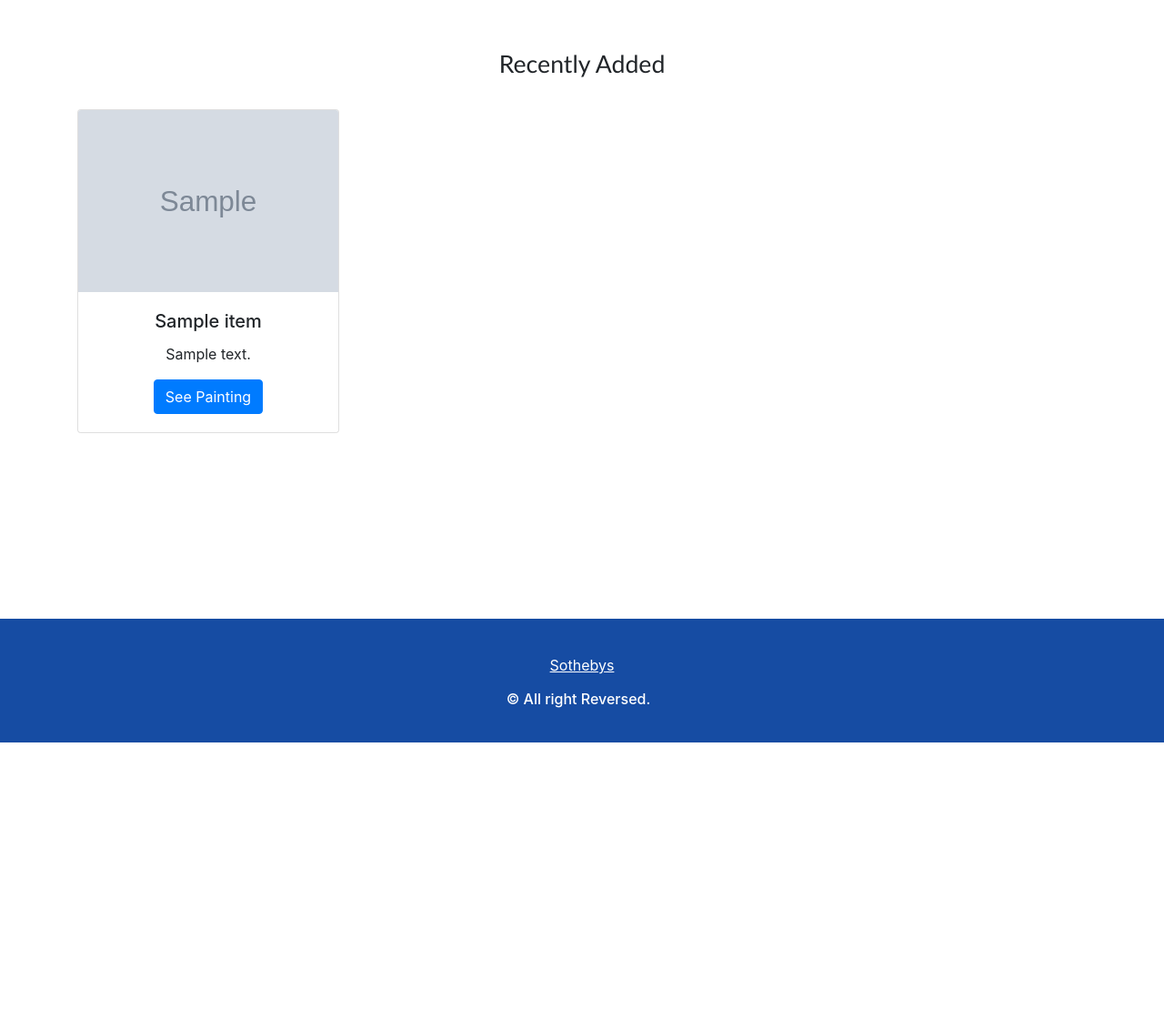
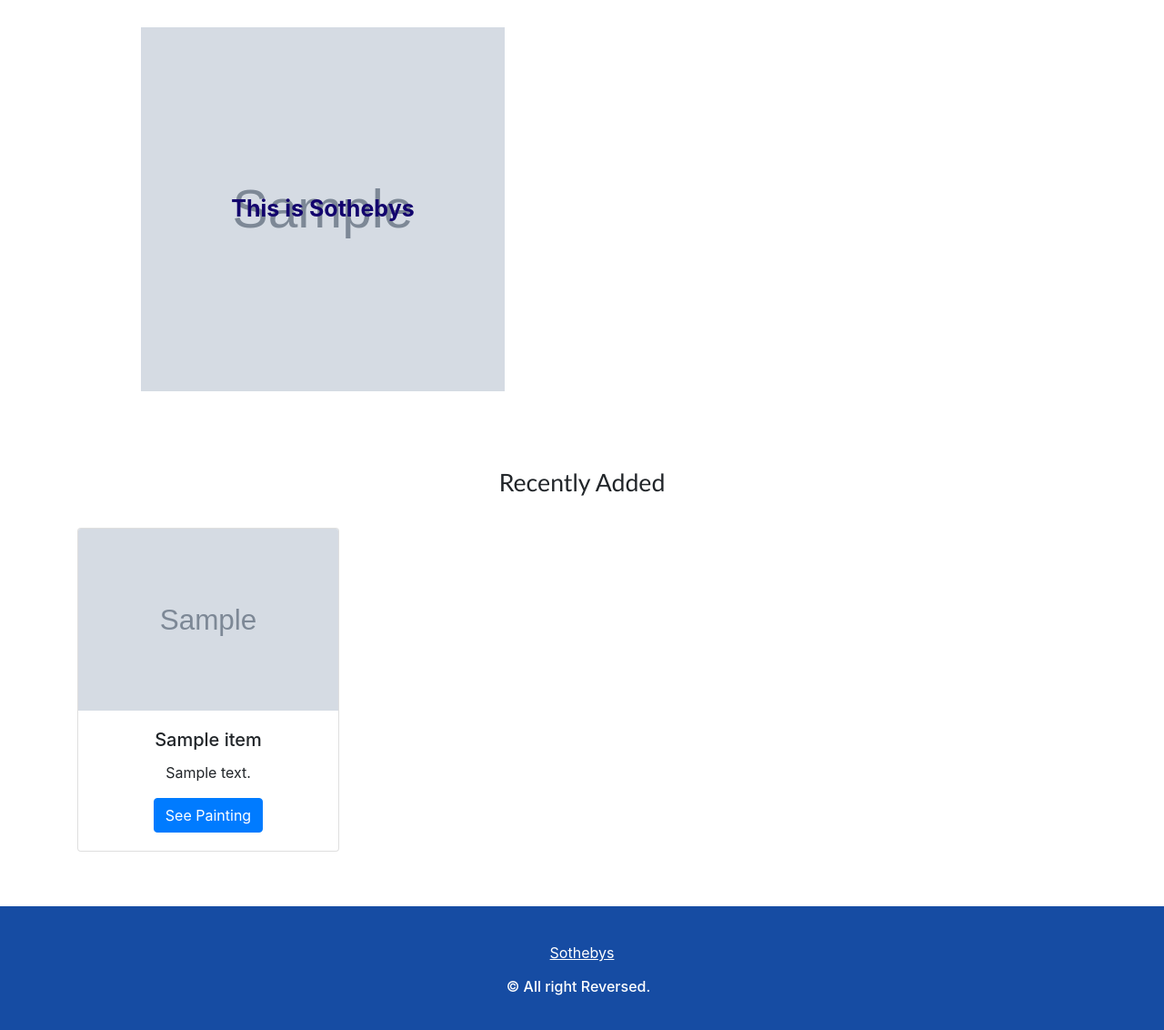
Before and after one commit to dhruvjain51/Sothebys-1, a Django app: page / in a window 1280 px wide. Shown: the part 56-1188 px from the top of the page at 91% size. Before the commit the page ends 872 px from the top, so only its background shows below. Run offline with Django 3.2, Linux system fonts and the light colour scheme; tables that the repository leaves empty hold one stand-in row (values such as "Sample post"); grey boxes marked "Sample" are stand-in pictures; a database or web service that is not in the repository returns one stand-in record (values such as "Sample title"); data that the repository does not hold is empty; some libraries are stand-ins or nearby versions.

Commit message:
Home Page banner done

```diff
--- a/web/home/templates/home.html
+++ b/web/home/templates/home.html
@@ -2,6 +2,22 @@
 {% extends 'base.html' %}
 
 {% block content %}
+
+<section id = "banner">
+<div class="row row-centered text-center">
+  {% for painting in banners %}
+  <div class="col-md-6" style = "position: relative;
+  text-align: center;
+  color: black;">
+    <img src="{{painting.image}}" alt="" width="400" height="400">
+    <div class="centered">{% cycle 'This is Sothebys' 'The new way to shop art' %}</div>
+
+  </div>
+{% endfor %}
+</div>
+</section>
+
+
 <section id ="recent_paintings">
 
 
--- a/web/home/views.py
+++ b/web/home/views.py
@@ -10,6 +10,7 @@
     r = requests.get('http://exp-api:8000/home/recent_paintings/')
     context = {
         "latest_paintings": get_latest_paintings(),
+        "banners": get_banners(),
     }
     return render(request, "home.html", context)
 
@@ -17,3 +18,8 @@
 def get_latest_paintings():
     r = requests.get('http://exp-api:8000/home/recent_paintings/')
     return r.json
+
+
+def get_banners():
+    r = requests.get('http://exp-api:8000/home/banner/')
+    return r.json
--- a/web/static/css/style.css
+++ b/web/static/css/style.css
@@ -101,3 +101,14 @@
 .no-padding {
     padding: 0;
 }
+
+
+.centered{
+  position: absolute;
+top: 50%;
+left: 50%;
+transform: translate(-50%, -50%);
+font-size: 25px;
+font-weight: bold;
+color: #12026d;
+}
```
